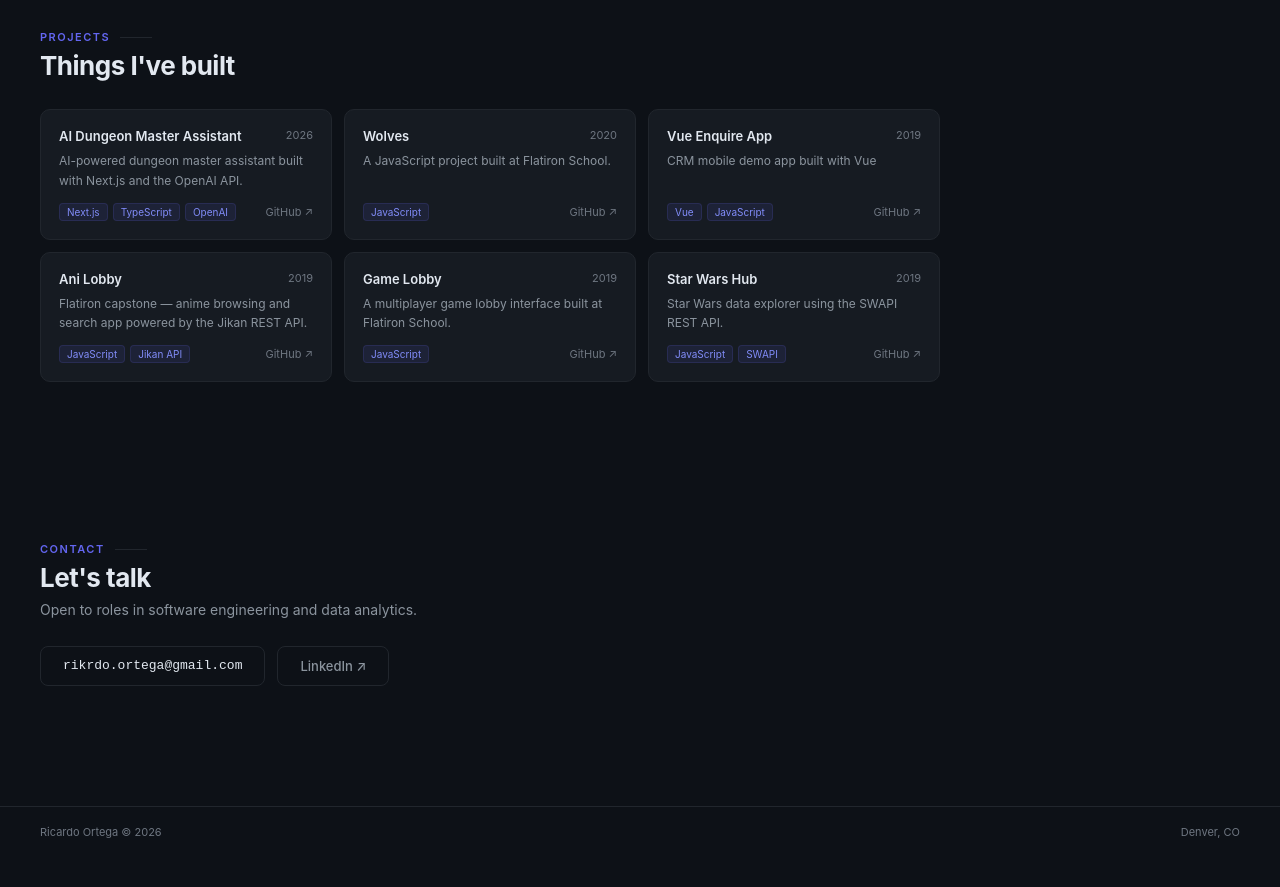
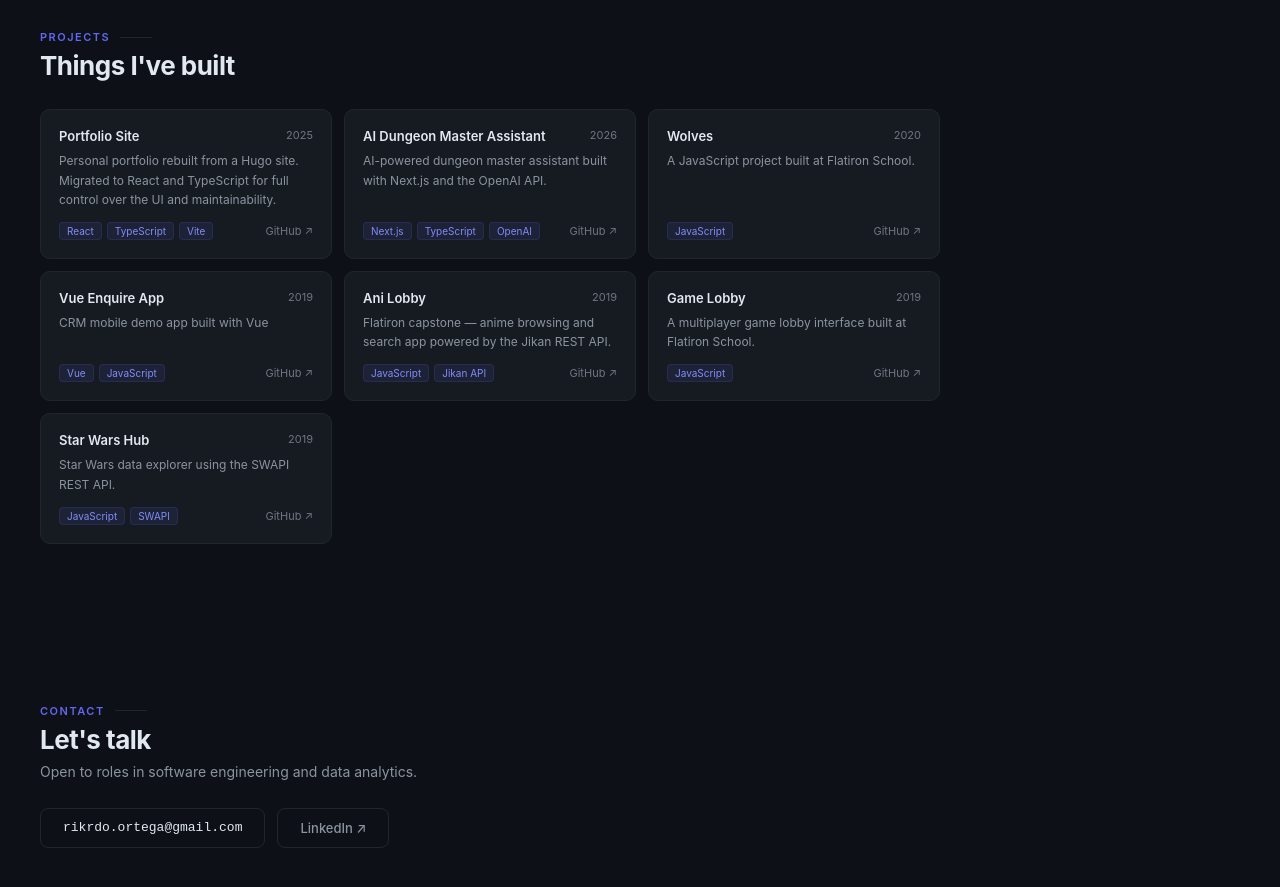
Before and after one commit to rjortega-dev/rj-portfolio, a React (Vite) app: page / in a window 1280 px wide. Shown: the part 1780-2667 px from the top of the page. Before the commit the page ends 2637 px from the top, so only its background shows below. Built offline with nearby package versions, Linux system fonts and the light colour scheme.

Commit message:
feat: add portfolio site to projects

```diff
--- a/src/components/Projects.tsx
+++ b/src/components/Projects.tsx
@@ -7,6 +7,13 @@ type Project = {
 };
 
 const PROJECTS: Project[] = [
+  {
+    title: "Portfolio Site",
+    year: "2025",
+    tags: ["React", "TypeScript", "Vite"],
+    desc: "Personal portfolio rebuilt from a Hugo site. Migrated to React and TypeScript for full control over the UI and maintainability.",
+    github: "https://github.com/rjortega-dev/rj-portfolio",
+  },
   {
     title: "AI Dungeon Master Assistant",
     year: "2026",
```
